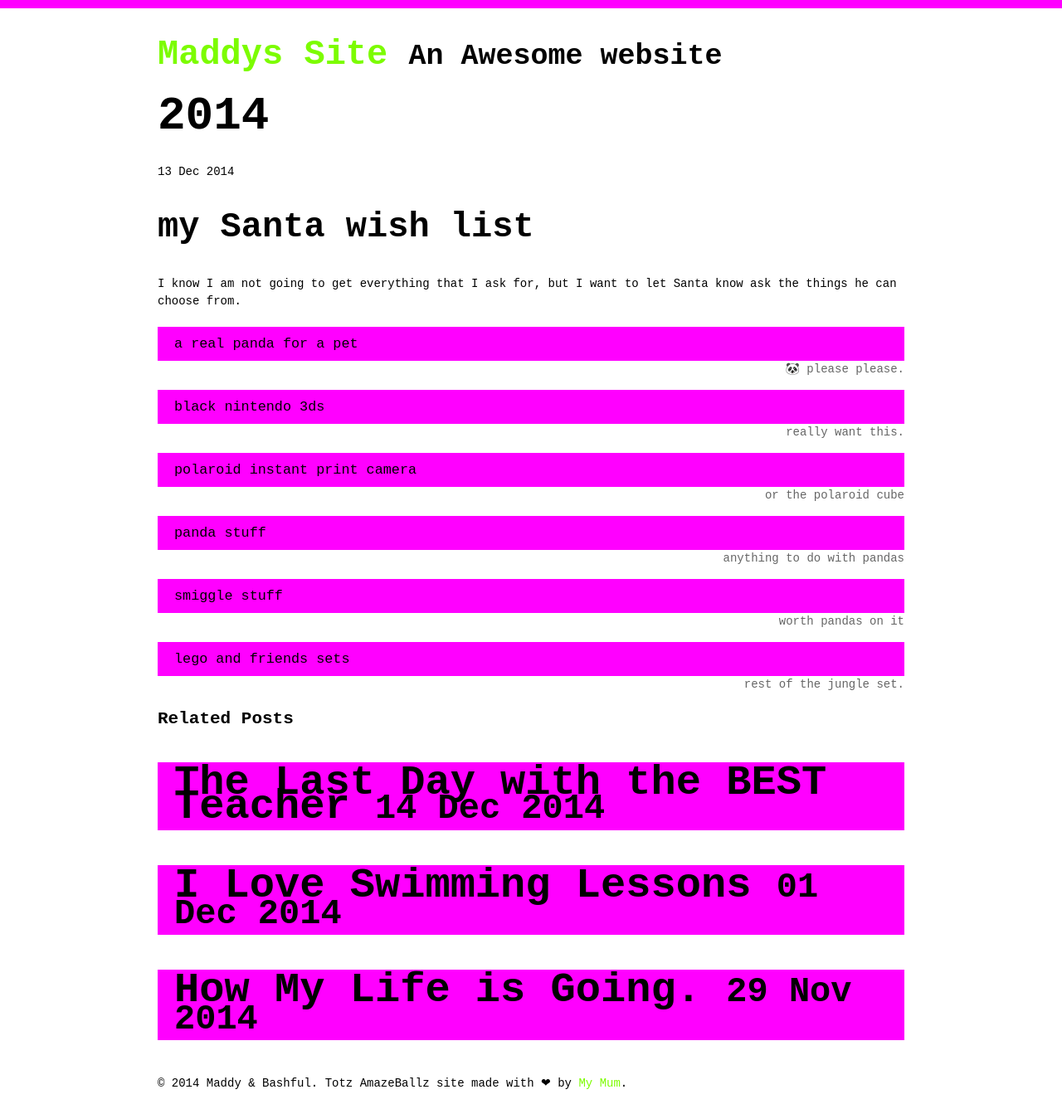
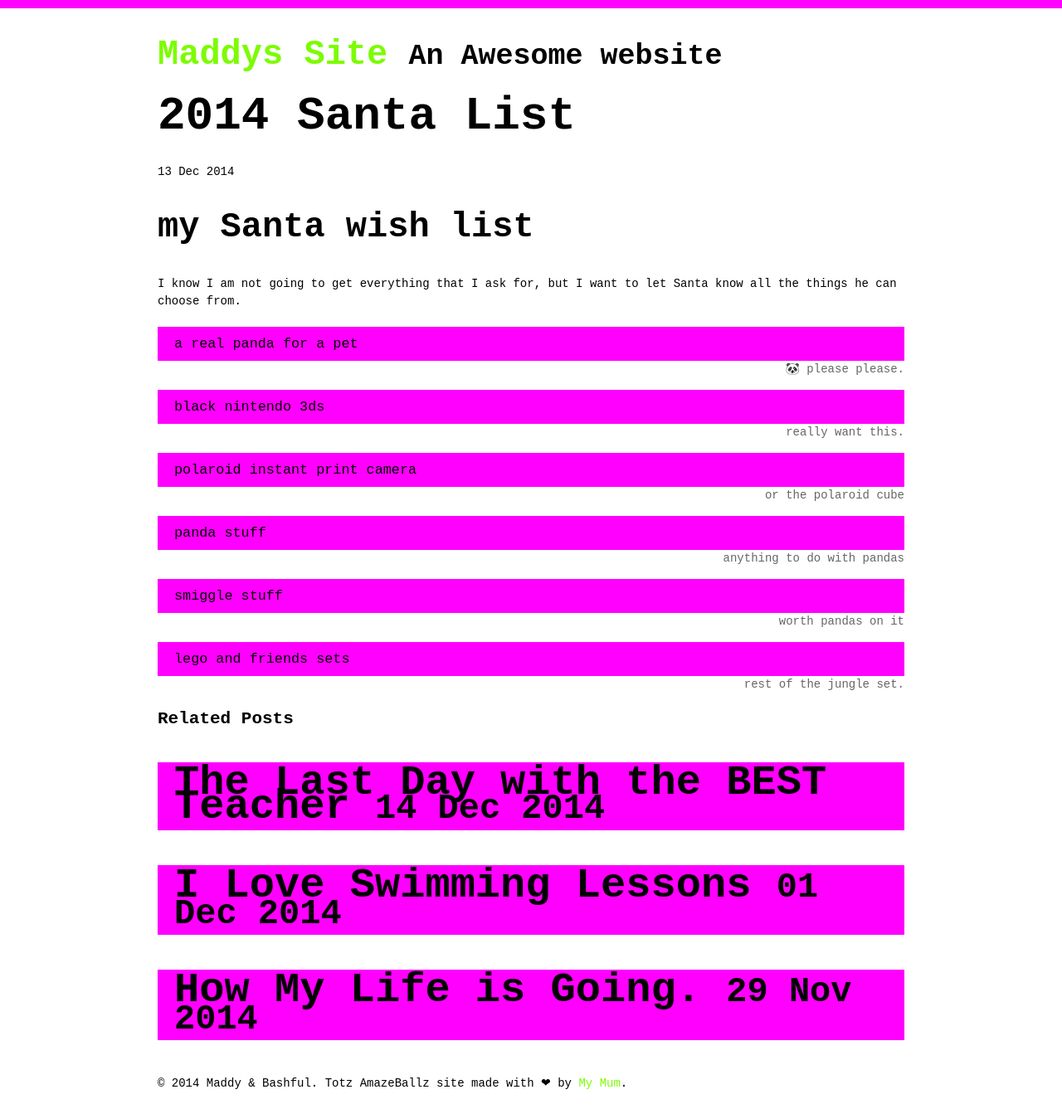
Before and after one commit to roachhd/maddy, a Jekyll site: the page built from _posts/2014-12-13-my-santa-list.md, in a window 1280 px wide. Shown: the whole page at 83% size. Built offline with Jekyll 4.4.1, drawn with Linux system fonts in a browser that asks for light colours.

Commit message:
Update 2014-12-13-my-santa-list.md

```diff
--- a/_posts/2014-12-13-my-santa-list.md
+++ b/_posts/2014-12-13-my-santa-list.md
@@ -1,10 +1,10 @@
 ---
 layout: post
-title: 2014
+title: 2014 Santa List
 ---
 <section class="me">
  <h3>my Santa wish list</h3>
-<p>I know I am not going to get everything that I ask for, but I want to let Santa know ask the things he can choose from.</p>
+<p>I know I am not going to get everything that I ask for, but I want to let Santa know all the things he can choose from.</p>
  <ul>
  <li><a href="#">a real panda for a pet</a> 🐼 please please. </li>
  <li><a href="#">black nintendo 3ds</a> really want this. </li>
```
